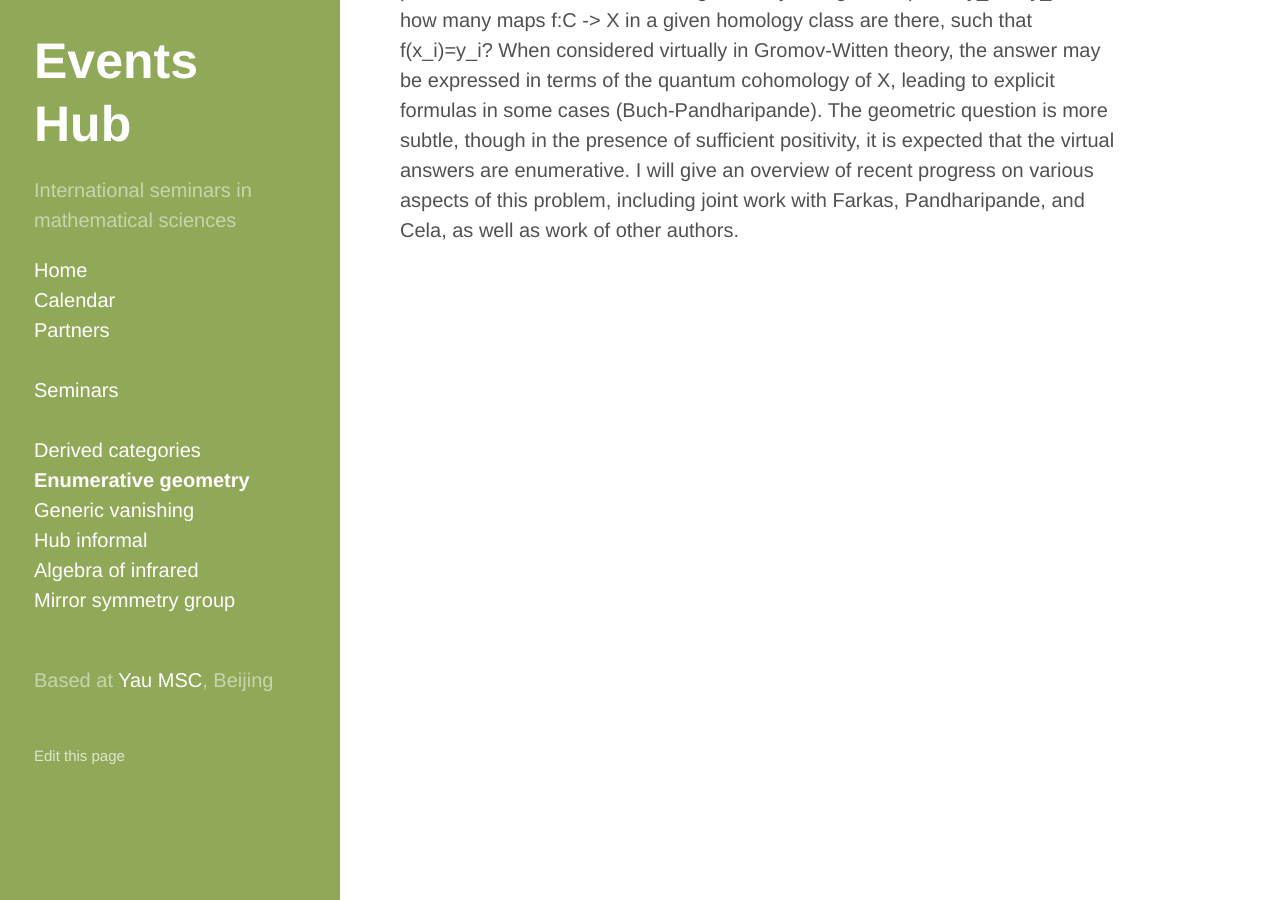
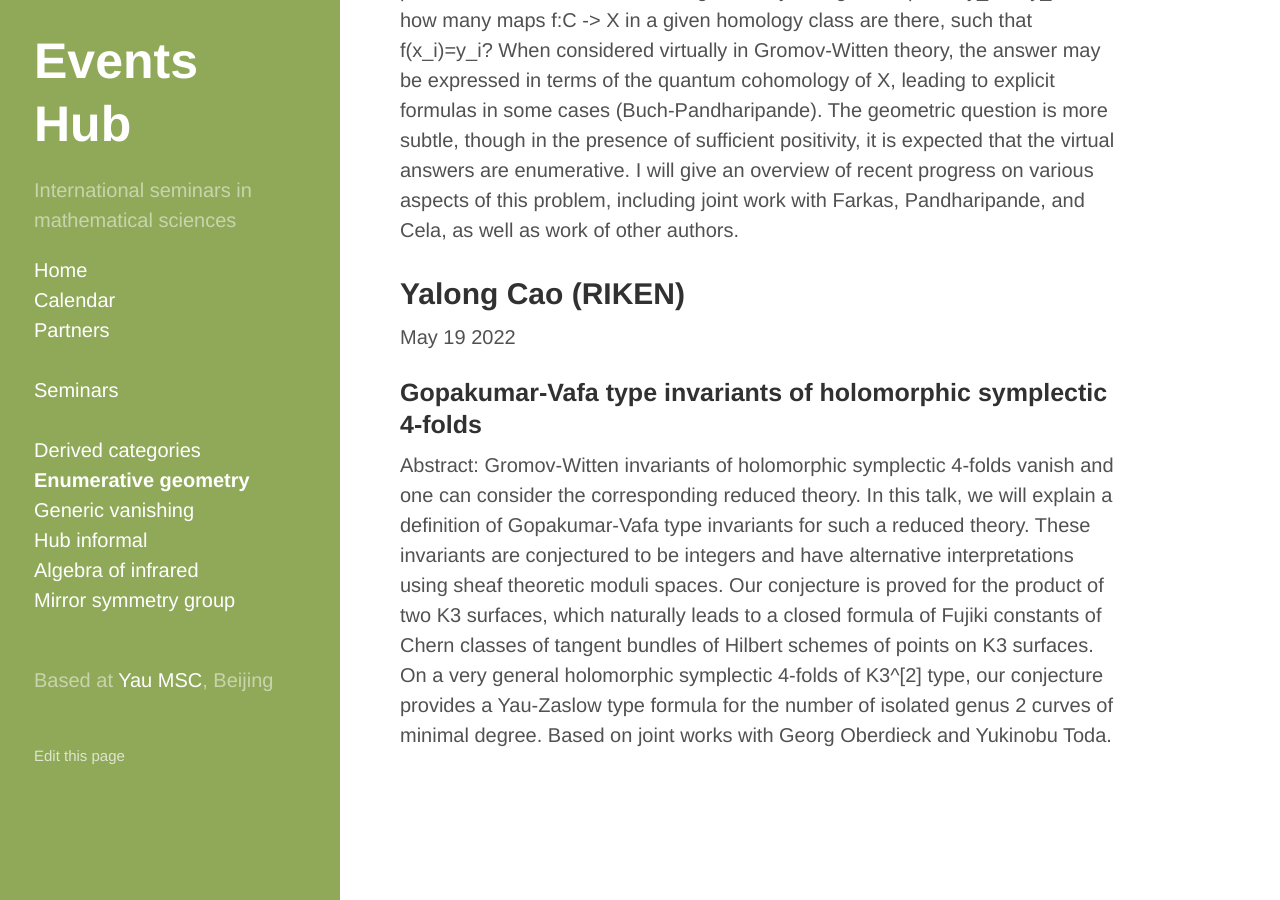
Before and after one commit to yau-msc-events/yau-msc-events.github.io, a Jekyll site: the page built from seminar-eg.md, in a window 1280 px wide and 900 px high, scrolled down 2997 px. Built offline with Jekyll 4.4.1, drawn with Linux system fonts in a browser that asks for light colours.

Commit message:
Update seminar-eg.md

```diff
--- a/seminar-eg.md
+++ b/seminar-eg.md
@@ -87,3 +87,11 @@ though in the presence of sufficient positivity, it is expected that the virtual
 answers are enumerative. I will give an overview of recent progress on various
 aspects of this problem, including joint work with Farkas, Pandharipande, and
 Cela, as well as work of other authors.
+
+## Yalong Cao (RIKEN)
+
+May 19 2022
+
+### Gopakumar-Vafa type invariants of holomorphic symplectic 4-folds
+
+Abstract: Gromov-Witten invariants of holomorphic symplectic 4-folds vanish and one can consider the corresponding reduced theory. In this talk, we will explain a definition of Gopakumar-Vafa type invariants for such a reduced theory. These invariants are conjectured to be integers and have alternative interpretations using sheaf theoretic moduli spaces. Our conjecture is proved for the product of two K3 surfaces, which naturally leads to a closed formula of Fujiki constants of Chern classes of tangent bundles of Hilbert schemes of points on K3 surfaces. On a very general holomorphic symplectic 4-folds of K3^[2] type, our conjecture provides a Yau-Zaslow type formula for the number of isolated genus 2 curves of minimal degree. Based on joint works with Georg Oberdieck and Yukinobu Toda.
```
